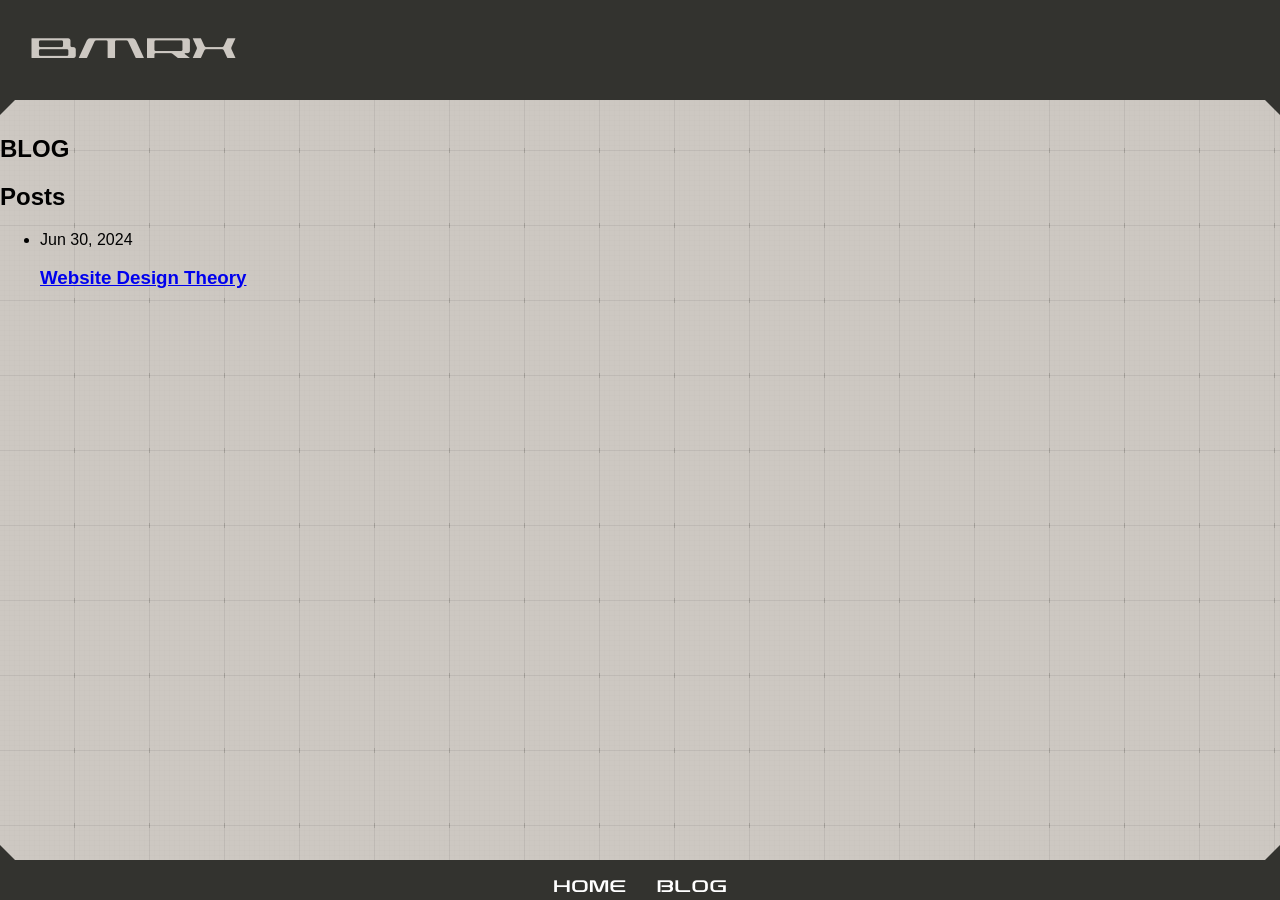
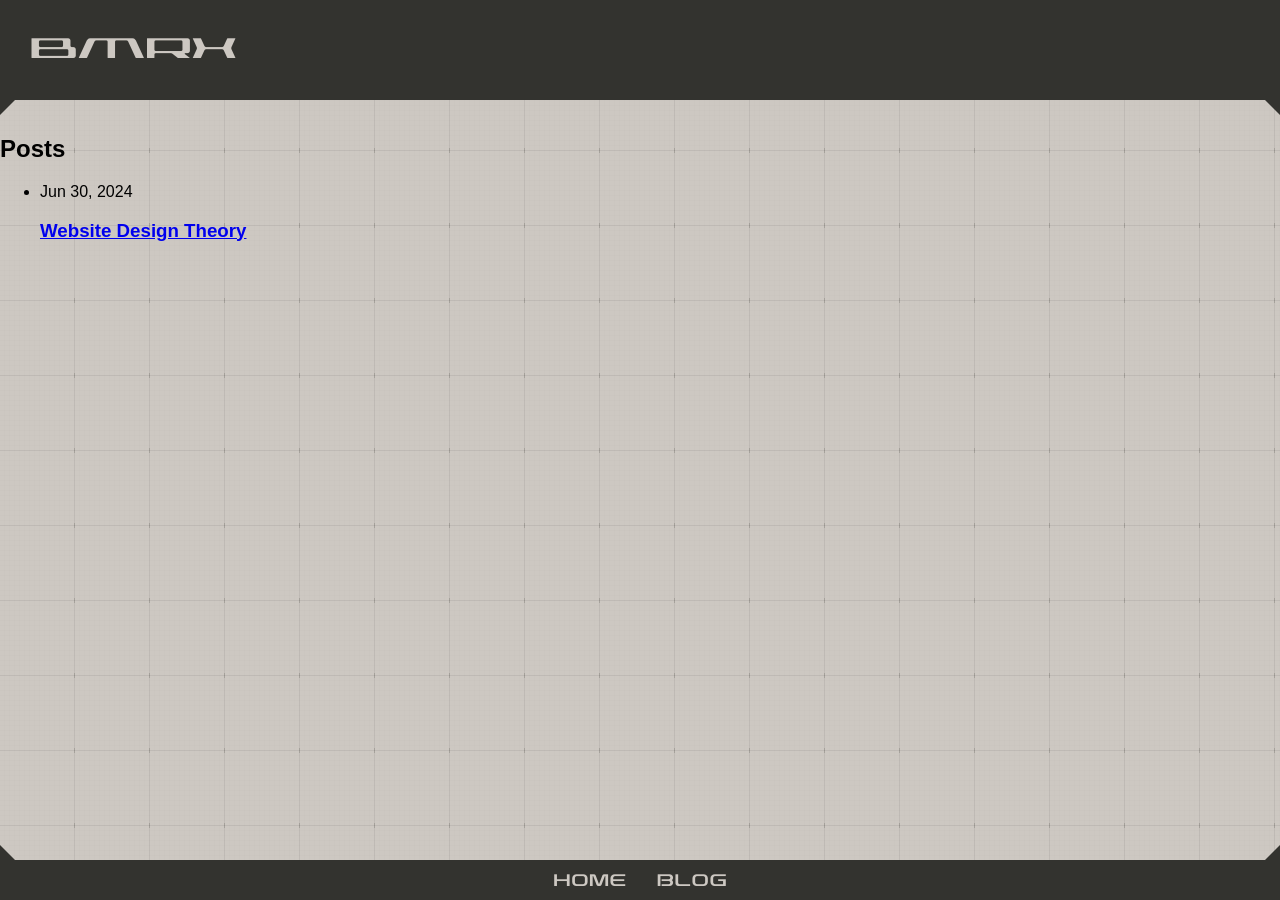
Before and after one commit to BMRX/bmrx.github.io, a Jekyll site: the page built from blog.markdown, in a window 1280 px wide and 900 px high. Built offline with Jekyll 4.4.1, drawn with Linux system fonts in a browser that asks for light colours.

Commit message:
Moar changes

```diff
--- a/_layouts/page.html
+++ b/_layouts/page.html
@@ -1,14 +1,4 @@
 ---
 layout: default
 ---
-<article class="post">
-
-  <header class="post-header">
-    <h1 class="post-title">{{ page.title | escape }}</h1>
-  </header>
-
-  <div class="post-content">
-    {{ content }}
-  </div>
-
-</article>
+{{ content }}
--- a/assets/main.css
+++ b/assets/main.css
@@ -98,7 +98,6 @@
 nav {
     font-weight: bold;
     font-family: 'BETA-BOLD';
-    padding: 1em 0;
 }
 nav ul {
     list-style: none;
@@ -108,11 +107,11 @@
     justify-content: center;
 }
 nav ul li {
-    margin: 0 15px;
+    margin: 10px 15px;
 }
 nav ul li a {
     text-decoration: none;
-    color: #fff;
+    color: #cdc8c2;
 }
 main {
     height: calc(100vh - 115px);
@@ -129,7 +128,7 @@
 }
 .post_border {
     border-style: solid;
-    border-width: 10px 10px 10px 10px;
+    border-width: 10px 5px 10px 5px;
     border-color: #33332f;
     z-index: 0;
 }
--- a/blog.markdown
+++ b/blog.markdown
@@ -1,6 +1,6 @@
 ---
 layout: page
-title: BLOG
 permalink: /blog/
 ---
-{% include blog.html %}
+
+{%- include blog.html -%}
```
